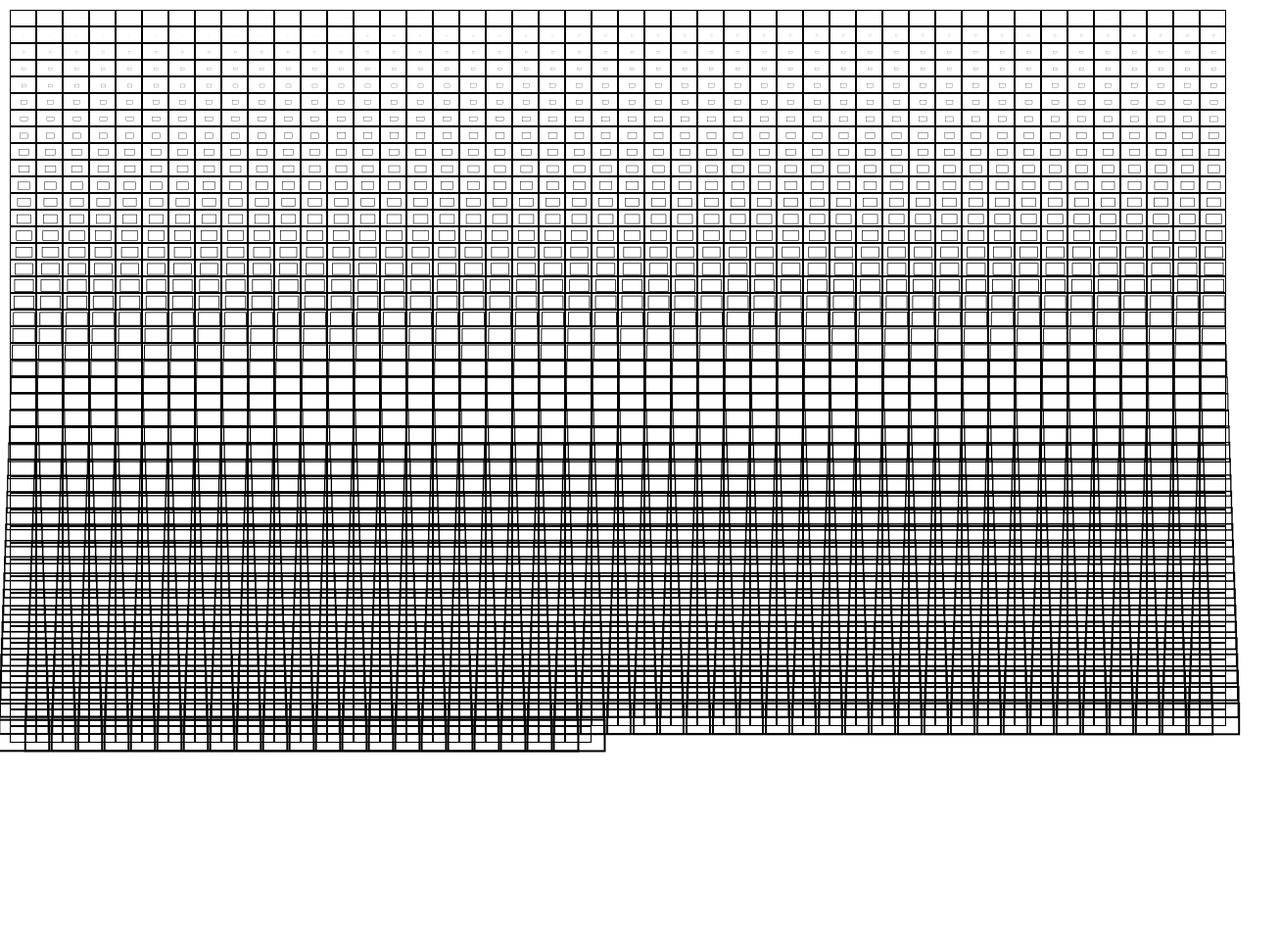
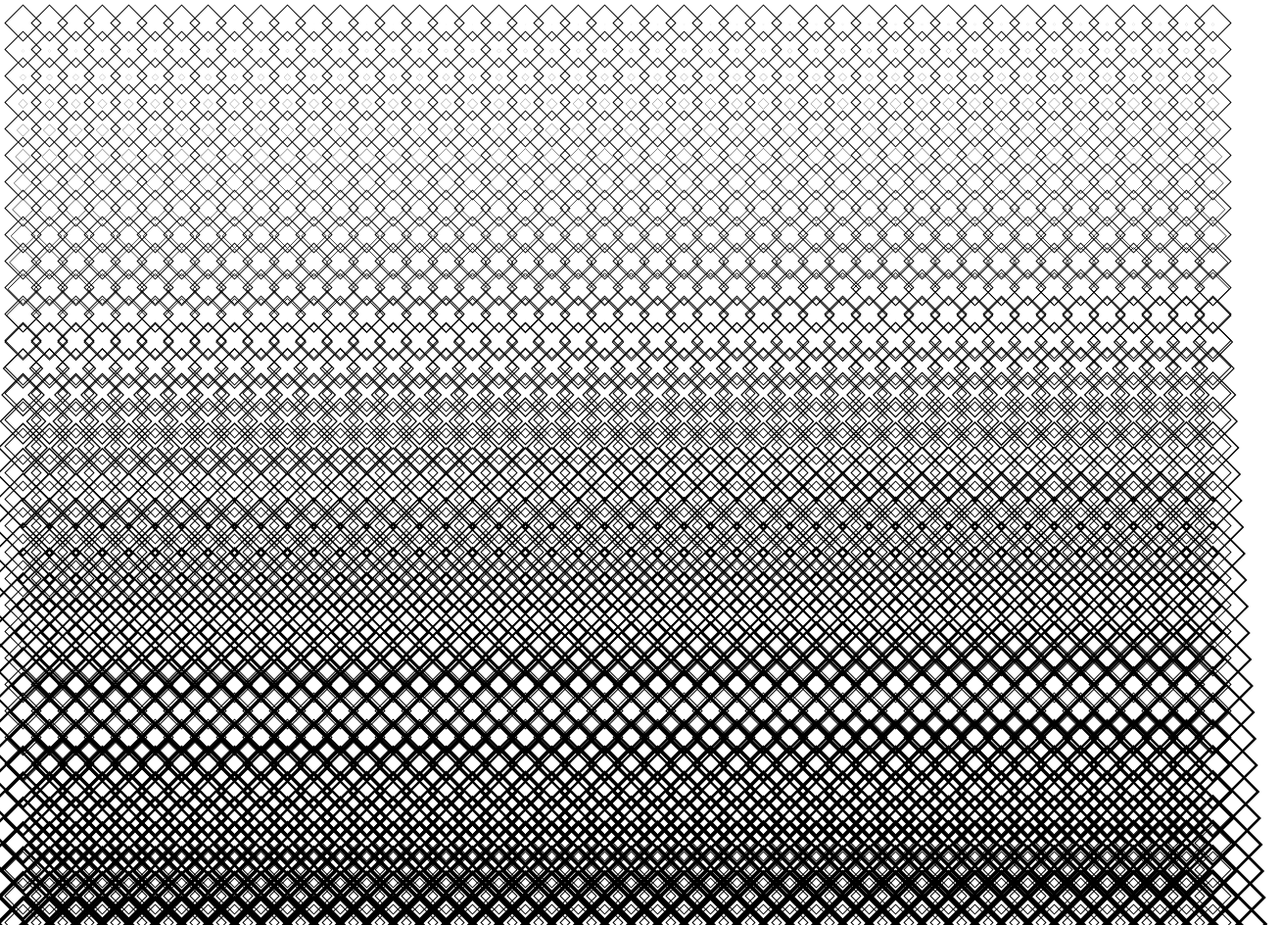
Before and after one commit to davidroettger/retrofuturewebdesign, a website: page index.html in a window 1280 px wide. Shown: the top 944 px of the page at 98% size, 1307 px wide, since content can reach past the window. Before the commit the page ends 800 px from the top, so only its background shows below. Drawn offline with nearby package versions, Linux system fonts and the light colour scheme; files that its build step writes are made by us from their sources; a web font is replaced by a local one.

Commit message:
nice iteration

```diff
--- a/scripts/index.js
+++ b/scripts/index.js
@@ -20,18 +20,25 @@ function Divs(idofdiv,numberofdivs)  {
       innerlayer.classList.add("innerlayer_"+i);
 
     }
-
+}
     // looks for classes and change scale properties
   this.scaleClasses = function () {
     for (var i = 0; i < numberofdivs; i++) {
       var selector = document.querySelector(".innerlayer_"+i);
-      selector.style.transform = "scale(" + i/1000 + ")"
+      selector.style.transform = "scale(" + i/550 + ")"
+    }
+  }
 
-}
-}
+  this.scaleOuterDivs = function () {
+    for (var i = 0; i < numberofdivs; i++) {
+      var selector = document.querySelector(".outerlayer_"+i);
+      selector.style.transform = "rotate(45deg)"
+    }
+  }
 
 
-}
+
+
 }
 
 // Initialize new Div
@@ -43,3 +50,4 @@ console.log(divs.idofdiv);
 // Execute Method of divs Object
 divs.creatediv();
 divs.scaleClasses();
+divs.scaleOuterDivs();
--- a/styles/index.scss
+++ b/styles/index.scss
@@ -60,6 +60,6 @@ p {
 .selection_1 div {
 	width:25px;
 	float:left;
-	height:15px;
+	height:25px;
 	border:1px solid black;
 }
```
Also changed, not shown: 1 other file.
